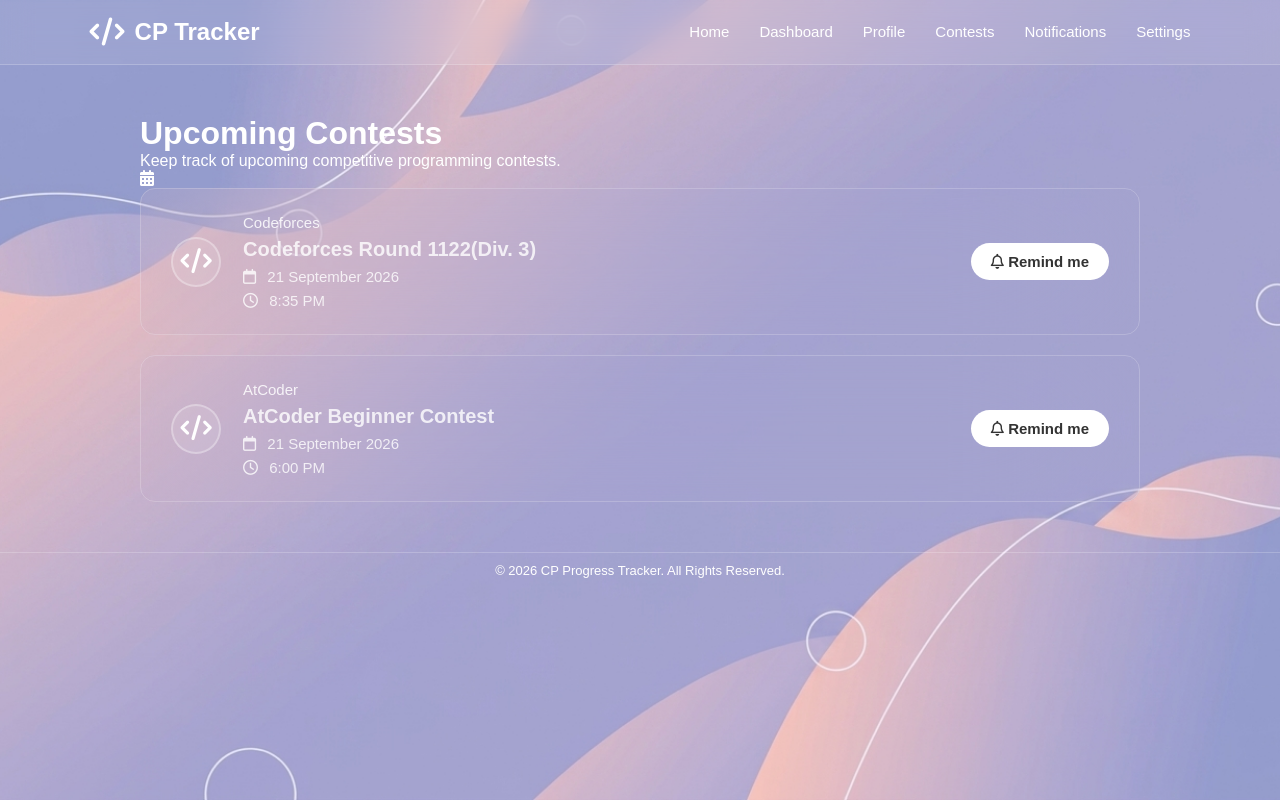
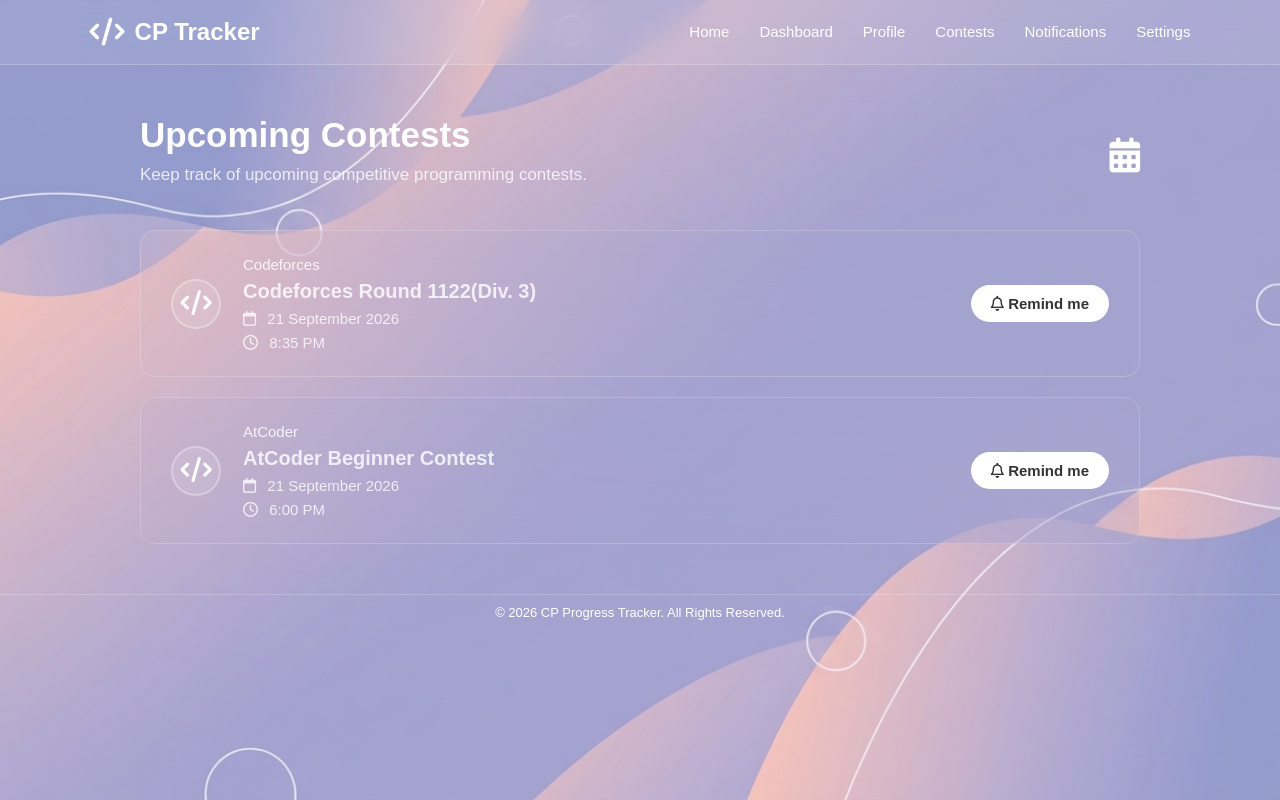
Before and after one commit to lamiyataskin/CP-Progress-Tracker, a plain HTML site: page contests.html in a window 1280 px wide. Drawn offline with Linux system fonts and the light colour scheme.

Commit message:
Fix HTML formatting and structure in contests.html

```diff
--- a/contests.html
+++ b/contests.html
@@ -5,8 +5,8 @@
         <meta name="viewport" content="width=device-width,initial-scale=1.0">
         <title>Contests - CP Progress Tracker</title>
         <link rel="stylesheet" href="CSS/contests.css">
+        <link rel="stylesheet" href="CSS/navbar.css">
         <link rel="stylesheet" href="CSS/footer.css">
-        <link rel="stylesheet" href="CSS/navbar.css">
         <link rel="stylesheet"href="https://cdnjs.cloudflare.com/ajax/libs/font-awesome/6.6.0/css/all.min.css">
 
     </head>
@@ -36,7 +36,7 @@
         </header>
 
         <main class="contests-page">
-            <div class="page-heading">
+            <div class="page-head">
                 <div>
                     <h1>
                         Upcoming Contests
```
